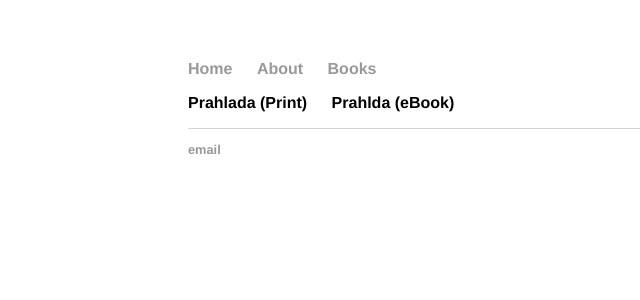
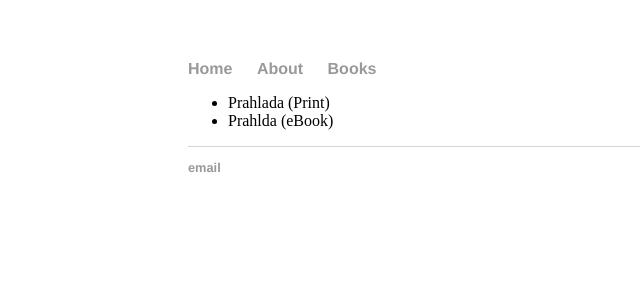
Before and after one commit to bvraobooks/bvraobooks.github.com, a Jekyll site: the page built from books/index.html, in a window 1280 px wide. Shown: the top 300 px of the page, without its empty margins (4-644 px from the left). Built offline with Jekyll 4.4.1, drawn with Linux system fonts in a browser that asks for light colours.

Commit message:
Update index.html

```diff
--- a/books/index.html
+++ b/books/index.html
@@ -2,13 +2,9 @@
 layout: default
 title: Published Books
 ---
-<div class="blurb">
-
-
-<nav>
+<div class="blurb1">
 	    		<ul>
 	        		<li>Prahlada (Print)</li>
 		        	<li>Prahlda (eBook) </li>
 	    		</ul>
-</nav>
-</div><!-- /.blurb -->
+</div><!-- /.blurb1 -->
```
